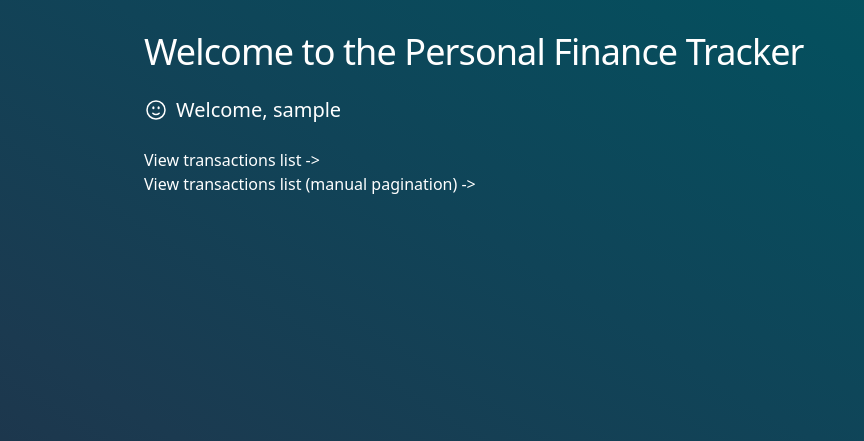
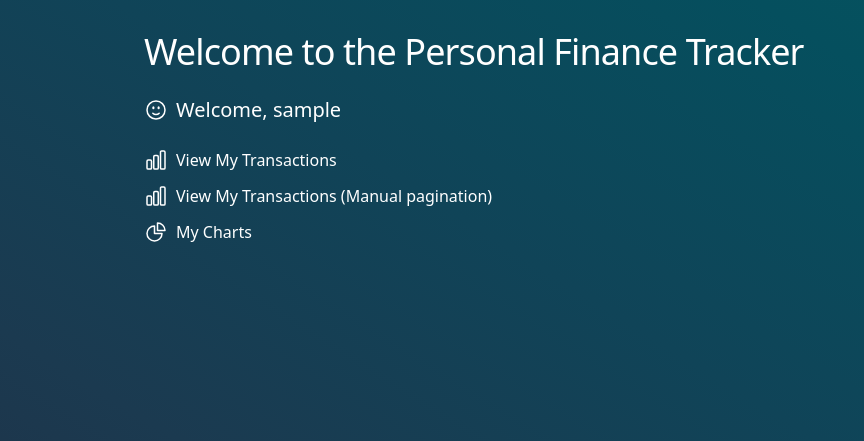
Before and after one commit to ark948/django-htmx-finance-app, a Django app: page / in a window 1280 px wide. Shown: the part 72-513 px from the top of the page, without its empty margins (0-864 px from the left). Run offline with Django 5.2, Linux system fonts and the light colour scheme; the visitor is signed in with stand-in values (Sample User, id 1); some libraries are stand-ins or nearby versions.

Commit message:
Some small modifications before adding charts

```diff
--- a/backend/templates/tracker/index.html
+++ b/backend/templates/tracker/index.html
@@ -15,15 +15,37 @@
                 Welcome, {{ user.username }}
             </p>
         </div>
-        <p class="text-l text-white">
-            <a class="text-white" href="{% url 'tracker:transactions-list' %}">
-                View transactions list ->
+        <div class="mb-3">
+            <a href="{% url 'tracker:transactions-list' %}"
+                class="font-medium text-white hover:underline flex items-center">
+                <svg xmlns="http://www.w3.org/2000/svg" fill="none" viewBox="0 0 24 24" stroke-width="1.5" stroke="currentColor" class="w-6 h-6 me-2">
+                    <path stroke-linecap="round" stroke-linejoin="round" d="M3 13.125C3 12.504 3.504 12 4.125 12h2.25c.621 0 1.125.504 1.125 1.125v6.75C7.5 20.496 6.996 21 6.375 21h-2.25A1.125 1.125 0 0 1 3 19.875v-6.75ZM9.75 8.625c0-.621.504-1.125 1.125-1.125h2.25c.621 0 1.125.504 1.125 1.125v11.25c0 .621-.504 1.125-1.125 1.125h-2.25a1.125 1.125 0 0 1-1.125-1.125V8.625ZM16.5 4.125c0-.621.504-1.125 1.125-1.125h2.25C20.496 3 21 3.504 21 4.125v15.75c0 .621-.504 1.125-1.125 1.125h-2.25a1.125 1.125 0 0 1-1.125-1.125V4.125Z" />
+                  </svg>
+
+                View My Transactions
             </a>
-            <br>
-            <a href="{% url 'tracker:no-scroll' %}" class="text-whtie">
-                View transactions list (manual pagination) ->
+        </div>
+        <div class="mb-3">
+            <a href="{% url 'tracker:no-scroll' %}"
+                class="font-medium text-white hover:underline flex items-center">
+                <svg xmlns="http://www.w3.org/2000/svg" fill="none" viewBox="0 0 24 24" stroke-width="1.5" stroke="currentColor" class="w-6 h-6 me-2">
+                    <path stroke-linecap="round" stroke-linejoin="round" d="M3 13.125C3 12.504 3.504 12 4.125 12h2.25c.621 0 1.125.504 1.125 1.125v6.75C7.5 20.496 6.996 21 6.375 21h-2.25A1.125 1.125 0 0 1 3 19.875v-6.75ZM9.75 8.625c0-.621.504-1.125 1.125-1.125h2.25c.621 0 1.125.504 1.125 1.125v11.25c0 .621-.504 1.125-1.125 1.125h-2.25a1.125 1.125 0 0 1-1.125-1.125V8.625ZM16.5 4.125c0-.621.504-1.125 1.125-1.125h2.25C20.496 3 21 3.504 21 4.125v15.75c0 .621-.504 1.125-1.125 1.125h-2.25a1.125 1.125 0 0 1-1.125-1.125V4.125Z" />
+                  </svg>
+
+                View My Transactions (Manual pagination)
             </a>
-        </p>
+        </div>
+        <div class="mb-3">
+            <a href="{% url 'tracker:transactions-charts' %}"
+                class="font-medium text-white hover:underline flex items-center">
+                <svg xmlns="http://www.w3.org/2000/svg" fill="none" viewBox="0 0 24 24" stroke-width="1.5" stroke="currentColor" class="w-6 h-6 mr-2">
+                    <path stroke-linecap="round" stroke-linejoin="round" d="M10.5 6a7.5 7.5 0 1 0 7.5 7.5h-7.5V6Z" />
+                    <path stroke-linecap="round" stroke-linejoin="round" d="M13.5 10.5H21A7.5 7.5 0 0 0 13.5 3v7.5Z" />
+                  </svg>
+
+                My Charts
+            </a>
+        </div>
     {% else %}
         <p class="text-white">
             Anonymous.
--- a/backend/tracker/urls.py
+++ b/backend/tracker/urls.py
@@ -6,6 +6,7 @@ app_name = 'tracker'
 urlpatterns = [
     path('transactions-no-scroll-partial/', views.get_transactions_no_scroll_partial, name='no-scroll-partial'),
     path('transactions-no-scroll/', views.get_transactions_no_scroll, name='no-scroll'),
+    path('transactions-charts', views.transactions_charts, name='transactions-charts'),
     path('transactions/<int:pk>/delete/', views.delete_transaction, name='delete-transaction'),
     path('transactions/<int:pk>/update/', views.update_transaction, name='update-transaction'),
     path('transactions/create', views.create_transaction, name='create-transaction'),
--- a/backend/tracker/views.py
+++ b/backend/tracker/views.py
@@ -47,6 +47,7 @@ def transactions_list(request):
     return render(request, 'tracker/transactions-list.html', context)
 
 
+
 @login_required
 def create_transaction(request: HttpRequest):
     if request.method == "POST":
@@ -64,6 +65,7 @@ def create_transaction(request: HttpRequest):
 
     context = { 'form': TransactionForm() }
     return render(request, 'tracker/partials/create-transaction.html', context)
+
 
 
 @login_required
@@ -87,6 +89,7 @@ def update_transaction(request: HttpRequest, pk: int):
         'transaction': transaction
     }
     return render(request, 'tracker/partials/update-transaction.html', context=context)
+
 
 
 @login_required
@@ -113,6 +116,7 @@ def get_transactions(request: HttpRequest):
     return render( request, 'tracker/partials/transactions-container.html#transaction_list', context )
 
 
+
 @login_required
 def get_transactions_no_scroll(request: HttpRequest):
     transaction_filter = TransactionFilter(
@@ -137,3 +141,10 @@ def get_transactions_no_scroll_partial(request: HttpRequest):
     page_number = request.GET.get('page', 1)
     context = { 'page_obj' : paginator.get_page(page_number) }
     return render( request, 'tracker/partials/transactions-container-no-scroll.html#test-partial', context )
+
+
+
+@login_required
+def transactions_charts(request: HttpRequest):
+    context = {}
+    return render(request, "tracker/charts.html", context)
```
Also changed, not shown: backend/templates/tracker/charts.html (added).
